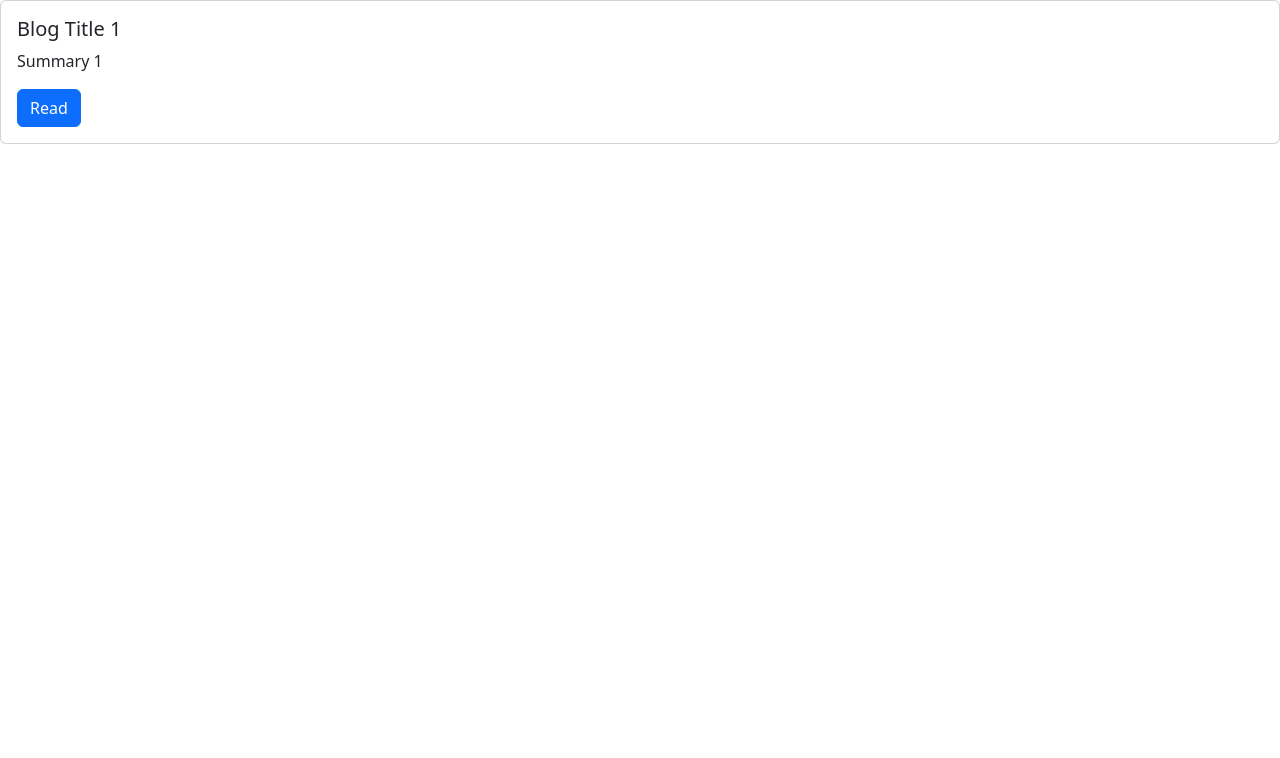
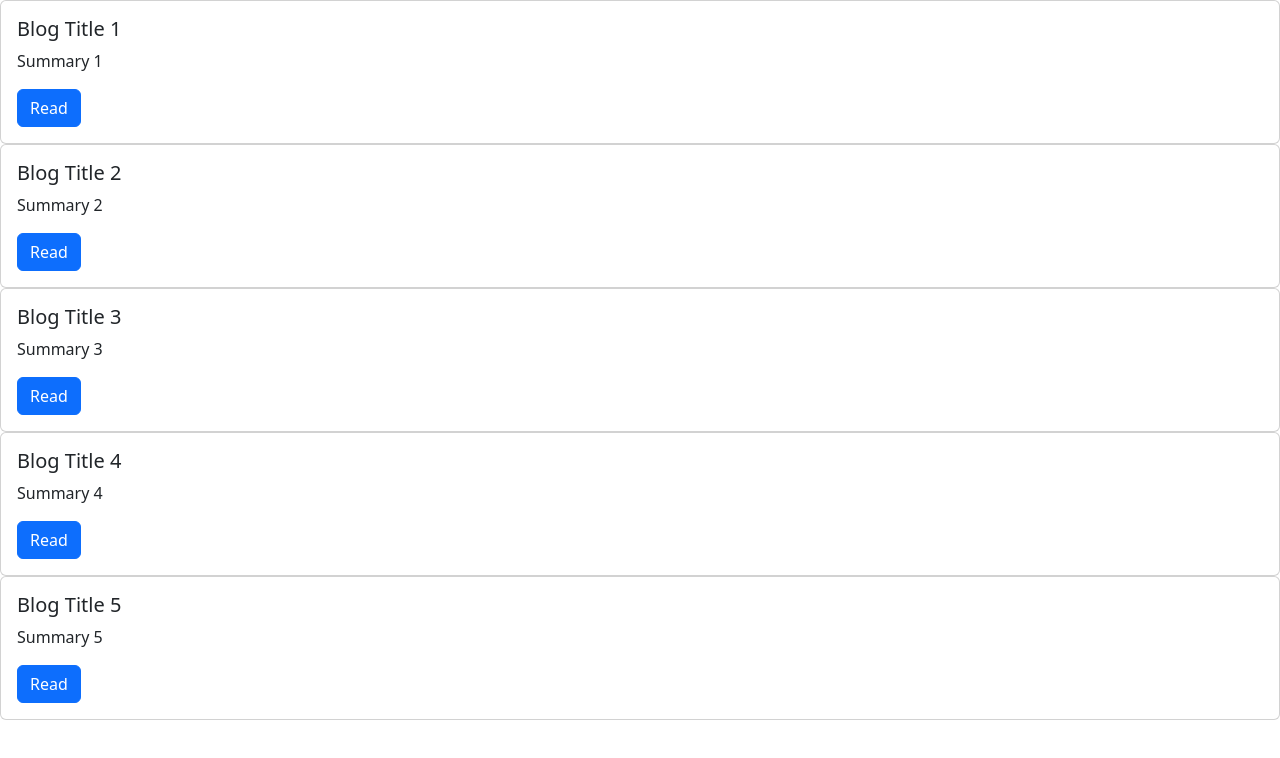
Before and after one commit to ElangoRaja7/angular-components-Indepth, an Angular app: page / in a window 1280 px wide. Shown: the top 758 px of the page. Built offline with nearby package versions, Linux system fonts and the light colour scheme.

Commit message:
used ngFor and binded the property to child component

```diff
--- a/src/app/blog-list/blog-list.component.html
+++ b/src/app/blog-list/blog-list.component.html
@@ -1 +1,3 @@
-<app-blog-post-tile [post]="posts[0]" ></app-blog-post-tile>
+<app-blog-post-tile
+*ngFor="let post of posts"
+[post]="post"></app-blog-post-tile>
--- a/src/app/blog-list/blog-list.component.ts
+++ b/src/app/blog-list/blog-list.component.ts
@@ -1,11 +1,12 @@
 import { Component } from '@angular/core';
 import { BlogPostTileComponent } from '../blog-post-tile/blog-post-tile.component';
 import { BlogPost } from '../blog-post';
+import { CommonModule } from '@angular/common';
 
 @Component({
   selector: 'app-blog-list',
   standalone: true,
-  imports: [BlogPostTileComponent],
+  imports: [BlogPostTileComponent,CommonModule],
   templateUrl: './blog-list.component.html',
   styleUrl: './blog-list.component.scss'
 })
```
